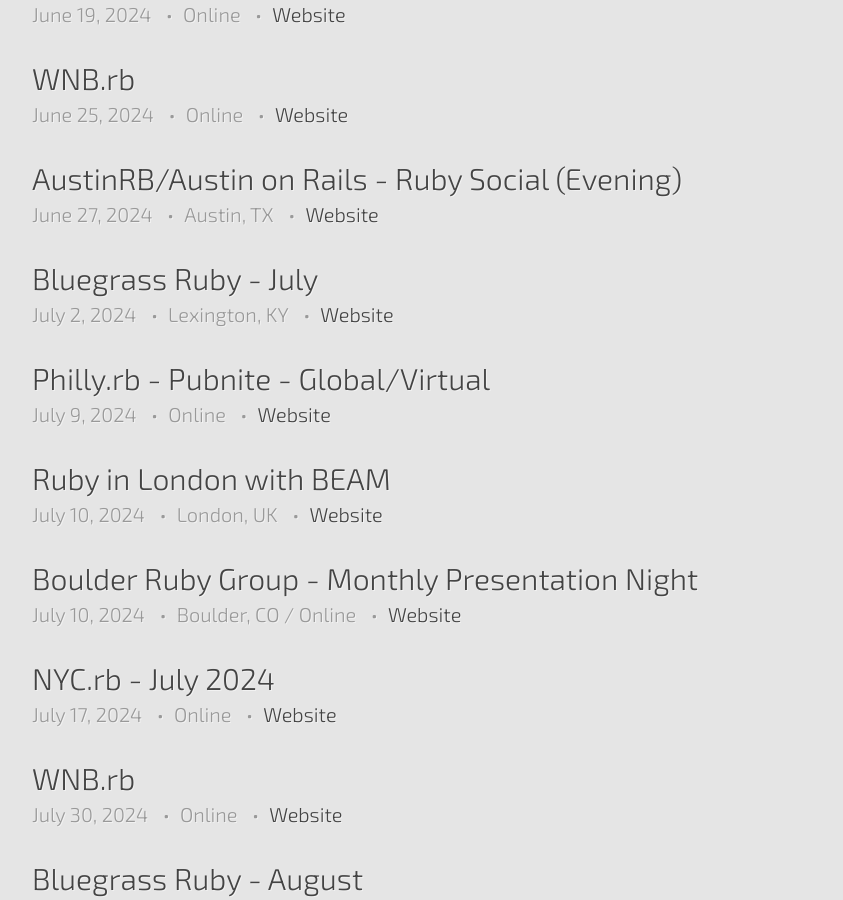
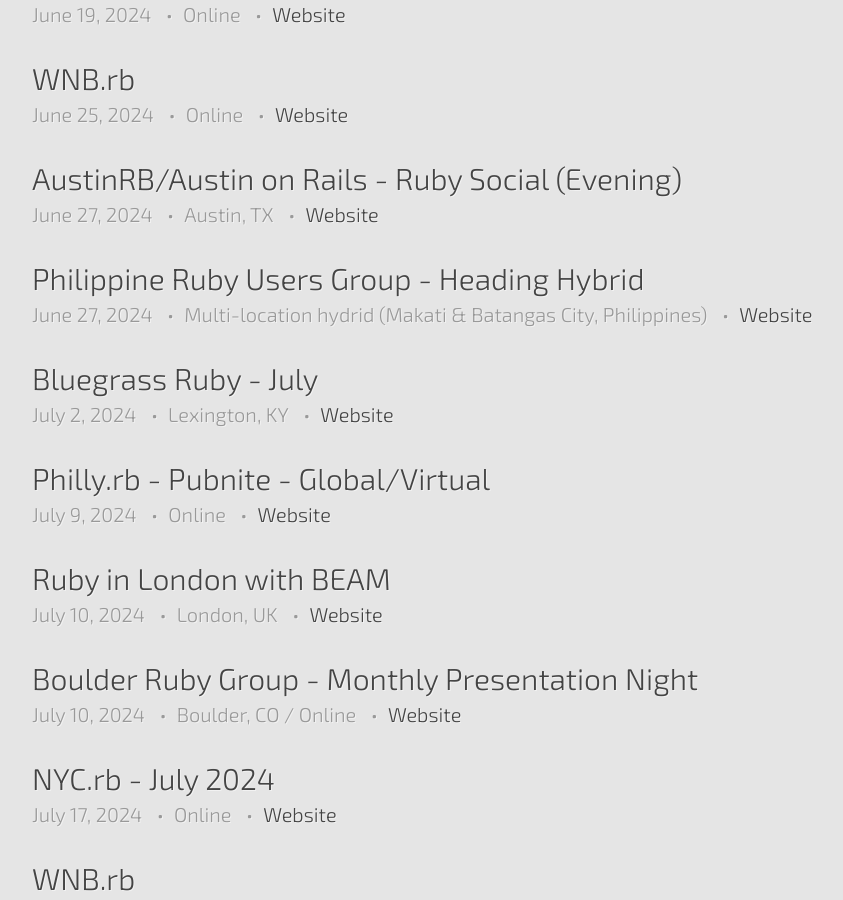
Before and after one commit to ruby-conferences/ruby-conferences.github.io, a Jekyll site: the page built from meetups/index.html, in a window 1280 px wide and 900 px high, scrolled down 1578 px. Shown: the whole window, without its empty margins (208-1051 px from the left). Built offline with Jekyll 4.4.1, drawn with Linux system fonts in a browser that asks for light colours.

Commit message:
Add June PhRUG Meetup (#643)
* Add June PhRUG meetup data

```diff
--- a/_data/meetups.yml
+++ b/_data/meetups.yml
@@ -781,3 +781,10 @@
   start_time: 18:30:00 CEST
   end_time: 20:30:00 CEST
   url: https://www.meetup.com/frankfurt-ruby-meetup/events/301216095
+
+- name: Philippine Ruby Users Group - Heading Hybrid
+  location: Multi-location hydrid (Makati & Batangas City, Philippines)
+  date: 2024-06-27
+  start_time: 18:00:00 HKT
+  end_time: 20:00:00 HKT
+  url: https://www.meetup.com/ruby-phil/events/301171721
```
